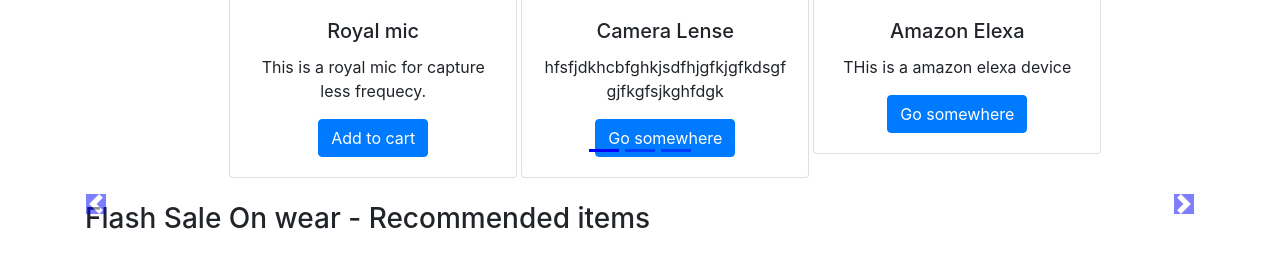
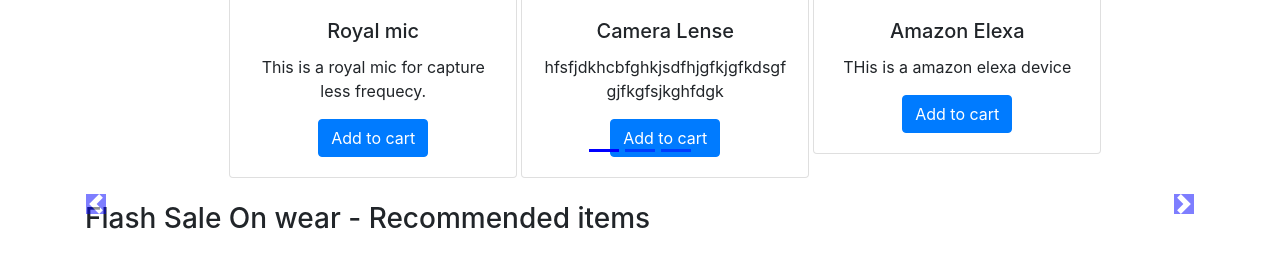
Before and after one commit to chandan8111/maayastore, a Django app: page /shop/ in a window 1280 px wide. Shown: the part 440-697 px from the top of the page. Run offline with Django 3.2, Linux system fonts and the light colour scheme; data comes from the database, SQL or seed files in the repository; some libraries are stand-ins or nearby versions.

Commit message:
Created Online Shopping Cart Base Using Javascript

```diff
--- a/shop/templates/shop/basic.html
+++ b/shop/templates/shop/basic.html
@@ -57,5 +57,6 @@
     <script src="https://code.jquery.com/jquery-3.5.1.slim.min.js" integrity="sha384-DfXdz2htPH0lsSSs5nCTpuj/zy4C+OGpamoFVy38MVBnE+IbbVYUew+OrCXaRkfj" crossorigin="anonymous"></script>
     <script src="https://cdn.jsdelivr.net/npm/popper.js@1.16.1/dist/umd/popper.min.js" integrity="sha384-9/reFTGAW83EW2RDu2S0VKaIzap3H66lZH81PoYlFhbGU+6BZp6G7niu735Sk7lN" crossorigin="anonymous"></script>
     <script src="https://stackpath.bootstrapcdn.com/bootstrap/4.5.2/js/bootstrap.min.js" integrity="sha384-B4gt1jrGC7Jh4AgTPSdUtOBvfO8shuf57BaghqFfPlYxofvL8/KUEfYiJOMMV+rV" crossorigin="anonymous"></script>
+    {% block js %} {% endblock %}
   </body>
 </html>
--- a/shop/templates/shop/index.html
+++ b/shop/templates/shop/index.html
@@ -59,7 +59,7 @@
             <div class="card-body">
               <h5 class="card-title">{{product.0.product_name}}</h5>
               <p class="card-text">{{product.0.product_desc}}</p>
-              <a href="#" class="btn btn-primary">Add to cart</a>
+              <button id="pr{{product.0.id}}" class="btn btn-primary cart">Add to cart</button>
             </div>
           </div>
         </div>
@@ -72,7 +72,7 @@
             <div class="card-body">
               <h5 class="card-title">{{i.product_name}}</h5>
               <p class="card-text">{{i.product_desc}}</p>
-              <a href="#" class="btn btn-primary">Go somewhere</a>
+              <button id="pr{{i.id}}" class="btn btn-primary cart">Add to cart</button>
             </div>
           </div>
         </div>
@@ -96,3 +96,26 @@
   {% endfor %}
 </div>
 {% endblock %}
+
+{% block js %}
+<script>
+    if(localStorage.getItem('cart') == null){
+        var cart = {};
+    }
+    else{
+        cart = JSON.parse(localStorage.getItem('cart'));
+    }
+
+    $('.cart').click(function(){
+        console.log('clicked');
+        var idstr = this.id.toString();
+        if (cart[idstr] != undefined){
+            cart[idstr] = cart[idstr] + 1;
+        }
+        else {
+            cart[idstr] = 1;
+        }
+        localStorage.setItem('cart', JSON.stringify(cart));
+    });
+</script>
+{% endblock %}
```
